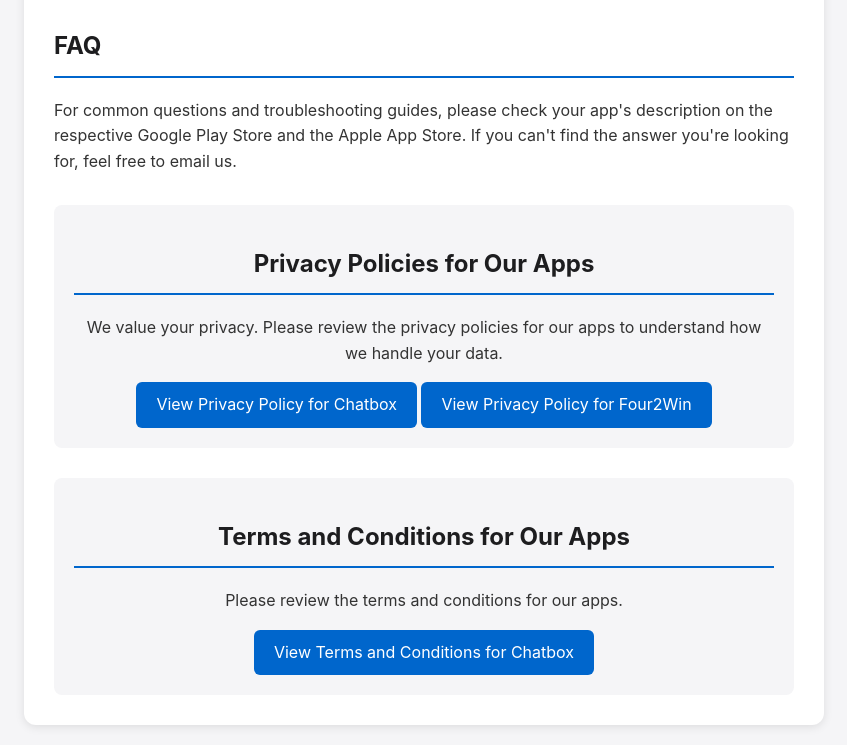
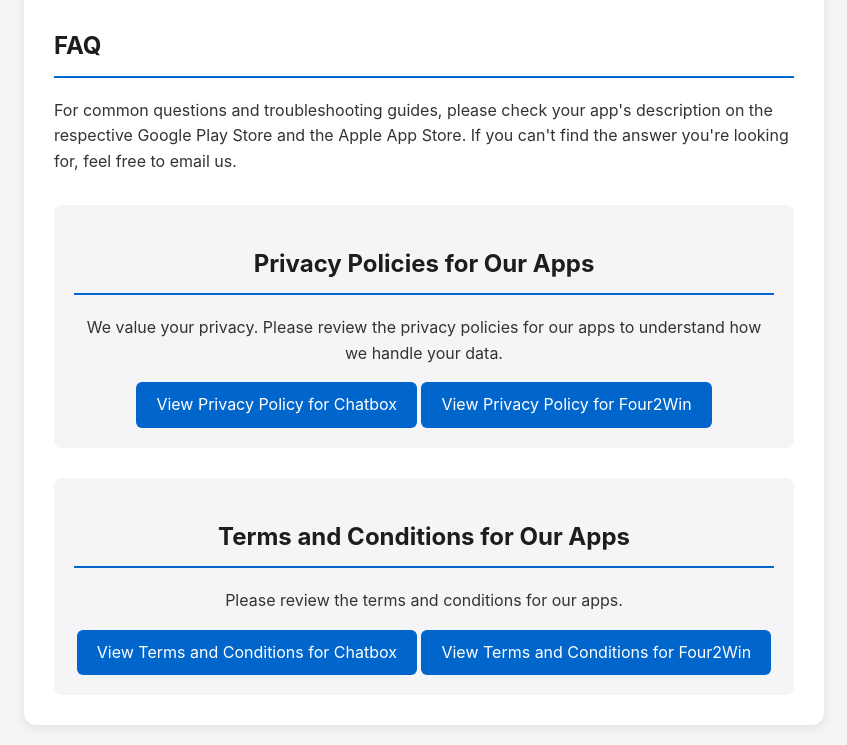
Before and after one commit to raahimkhan/Developer-Home-Page-And-Support, a plain HTML site: page index.html in a window 1280 px wide. Shown: the part 895-1640 px from the top of the page, without its empty margins (216-1063 px from the left). Drawn offline with Linux system fonts and the light colour scheme.

Commit message:
Update index.html

```diff
--- a/index.html
+++ b/index.html
@@ -143,6 +143,7 @@
             <h2>Terms and Conditions for Our Apps</h2>
             <p>Please review the terms and conditions for our apps.</p>
             <a href="https://raahimkhan.github.io/Chatbox-Terms-And-Conditions/" target="_blank">View Terms and Conditions for Chatbox</a>
+            <a href="https://raahimkhan.github.io/Four2Win-Terms-And-Conditions/" target="_blank">View Terms and Conditions for Four2Win</a>
         </div>
     </div>
 </body>
```
